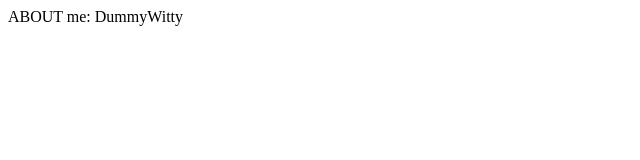
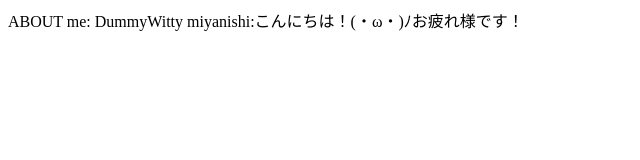
Before and after one commit to HiroshiMatsumoto/HiroshiMatsumoto.github.io, a plain HTML site: page aboutme.html in a window 1280 px wide. Shown: the whole page, without its empty margins (0-640 px from the left). Drawn offline with Linux system fonts and the light colour scheme.

Commit message:
aboutme変更
コメント

```diff
--- a/aboutme.html
+++ b/aboutme.html
@@ -1,5 +1,7 @@
 <html>
 <body>
 ABOUT me: DummyWitty
+
+miyanishi:こんにちは！(・ω・)ﾉお疲れ様です！
 </body>
 </html>
```
